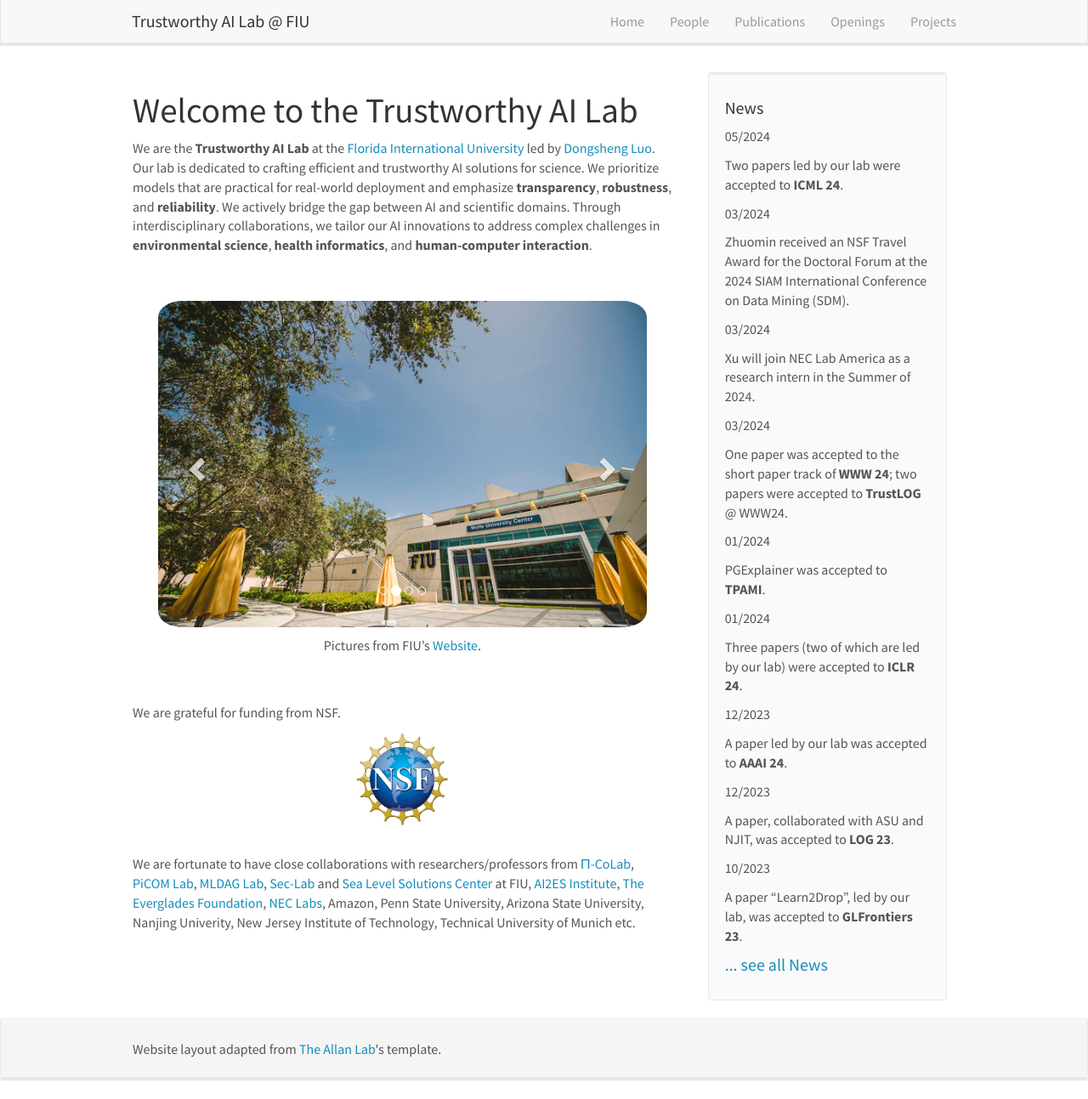
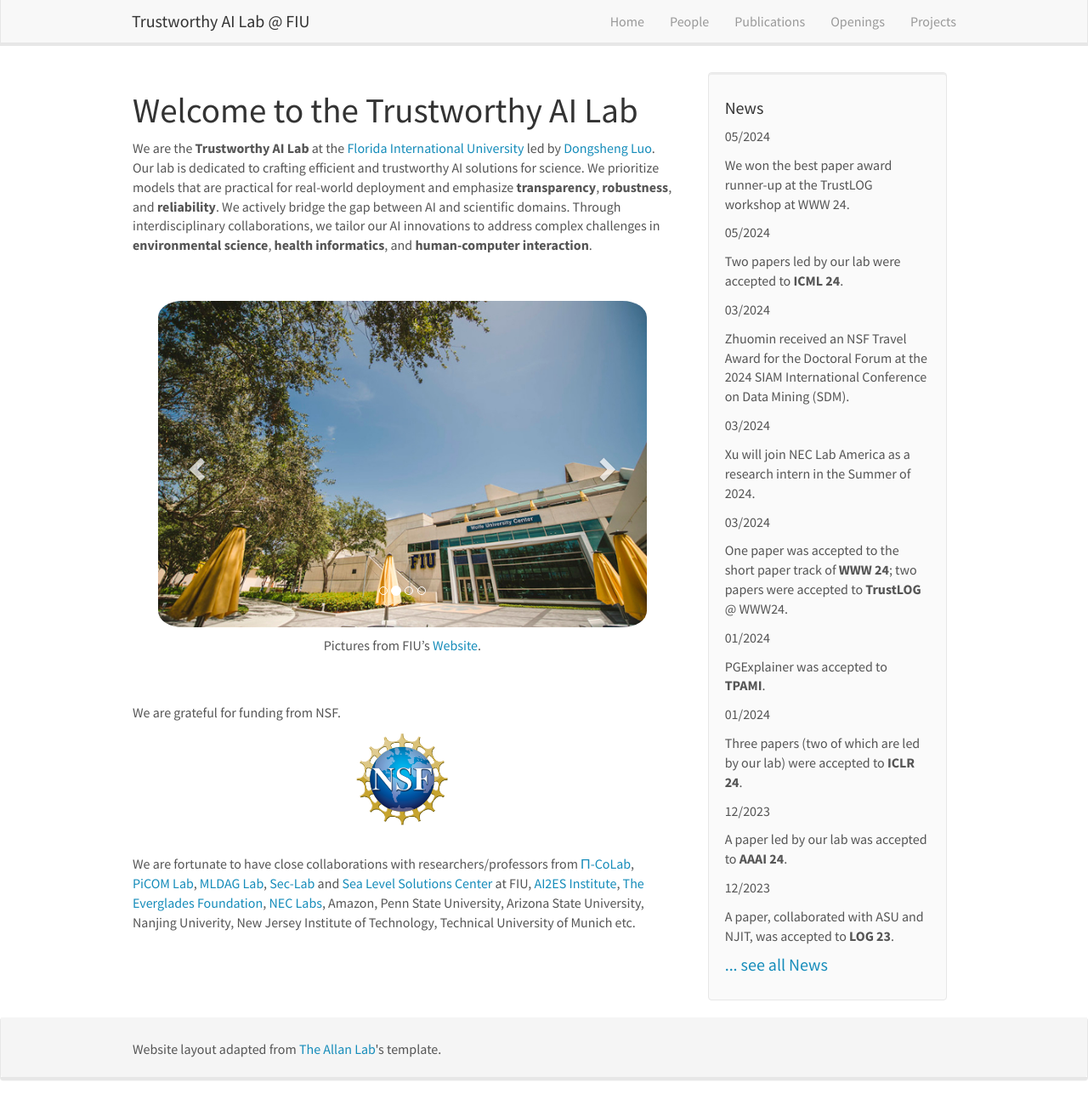
Before and after one commit to trustai4s-lab/trustai4s-lab.github.io, a Jekyll site: the page built from _pages/home.md, in a window 1280 px wide and 1293 px high. Shown: the whole window at 85% size. Built offline with Jekyll 4.4.1, drawn with Linux system fonts in a browser that asks for light colours; nearby versions of some CDN libraries.

Commit message:
Update news.yml

```diff
--- a/_data/news.yml
+++ b/_data/news.yml
@@ -1,3 +1,6 @@
+- date: 05/2024
+  headline: We won the best paper award runner-up at the TrustLOG workshop at WWW 24.
+
 - date: 05/2024
   headline: Two papers led by our lab were accepted to **ICML 24**.
 
```
